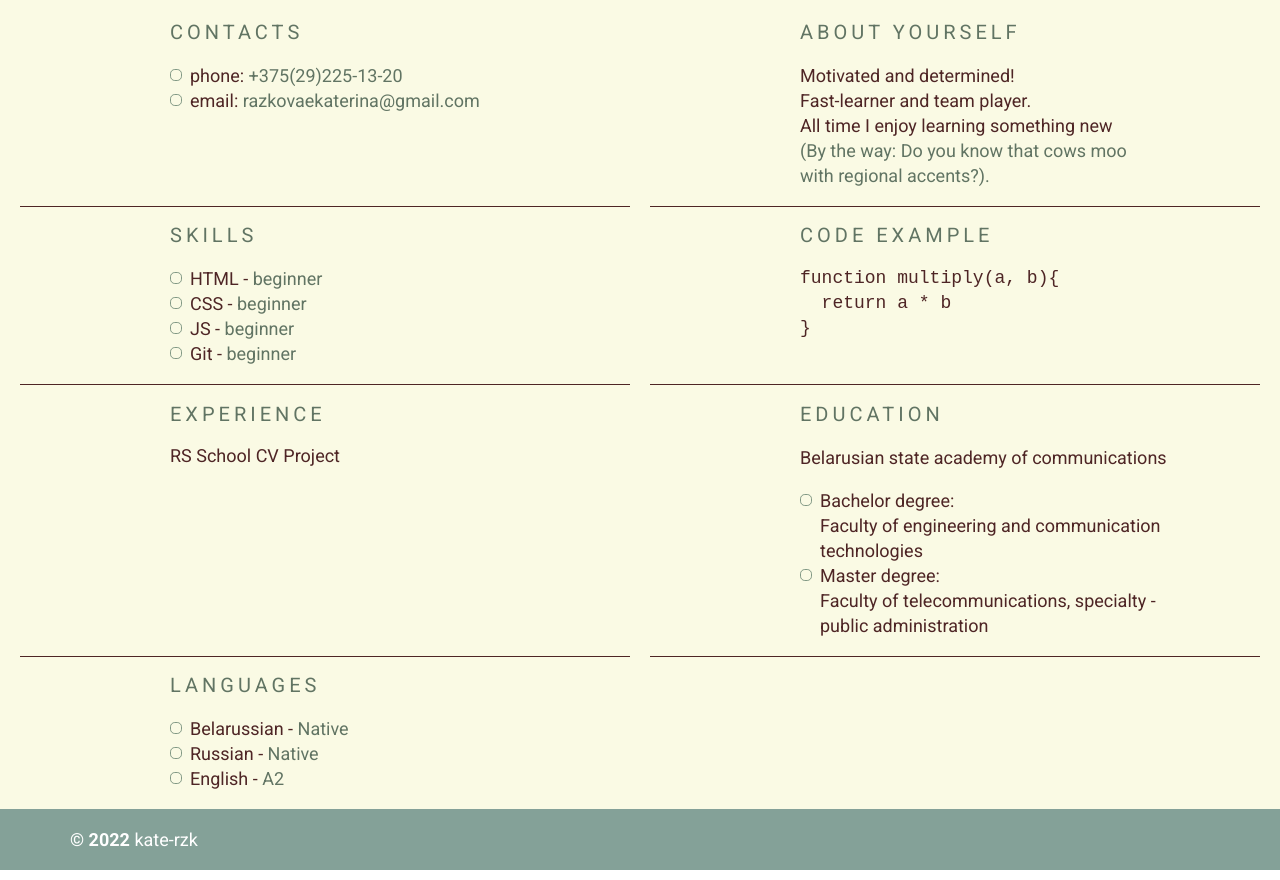
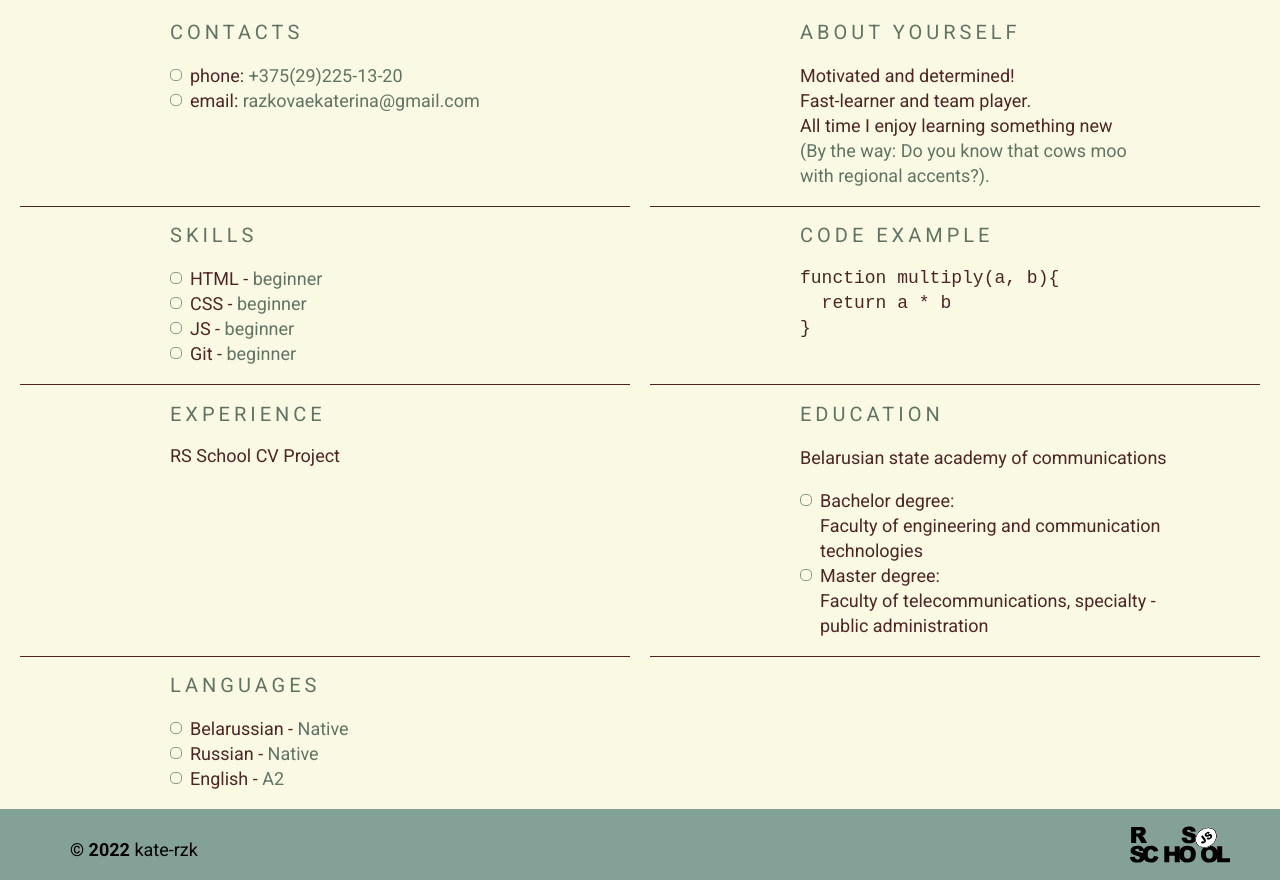
Before and after one commit to kate-rzk/rsschool-cv, a website: page index.html in a window 1280 px wide. Shown: the part 411-1291 px from the top of the page. Drawn offline with Linux system fonts and the light colour scheme.

Commit message:
feat: added a link

```diff
--- a/index.html
+++ b/index.html
@@ -95,10 +95,15 @@ function multiply(a, b){
     <div class="container"> </div>
   </main>
   <footer class="footer">
-    <div class="container">
+    <div class="container-footer">
+      <div class="container-rzk">
       <p> <strong>© 2022</strong>
       <a class="footer-link" href="https://github.com/kate-rzk">kate-rzk</a></p>
+      </div>
+      <div class="container-rss">
+      <a href="https://rs.school/js/" ><img class="rss" src="assets/img/rs_school_js.svg" width="100" height="50" alt="rss"></a>
     </div>
+  </div>
   </footer>
 </body>
 </html>
--- a/style.css
+++ b/style.css
@@ -162,14 +162,31 @@ html {
 
 .footer-link {
   text-decoration: none;
-  color: #ffffff;
+  color: #000000;
   transition: text-decoration 0.9s;
 }
 
 .footer-link:hover {
-  text-decoration: underline 2px;
+  color: #ffffff;
 }
 
 span {
   color: #617463;
 }
+
+.container-footer {
+  width: 100%;
+  display: flex;
+  flex-direction: row;
+  justify-content: space-between;
+}
+
+
+.container-footer div {
+  width: 150px;
+  padding-top: 10px;
+}
+
+.container-rzk {
+  color: #000000;
+}
```
Also changed, not shown: assets/img/cv1.jpg (deleted), assets/img/rs_school_js.svg (added).
